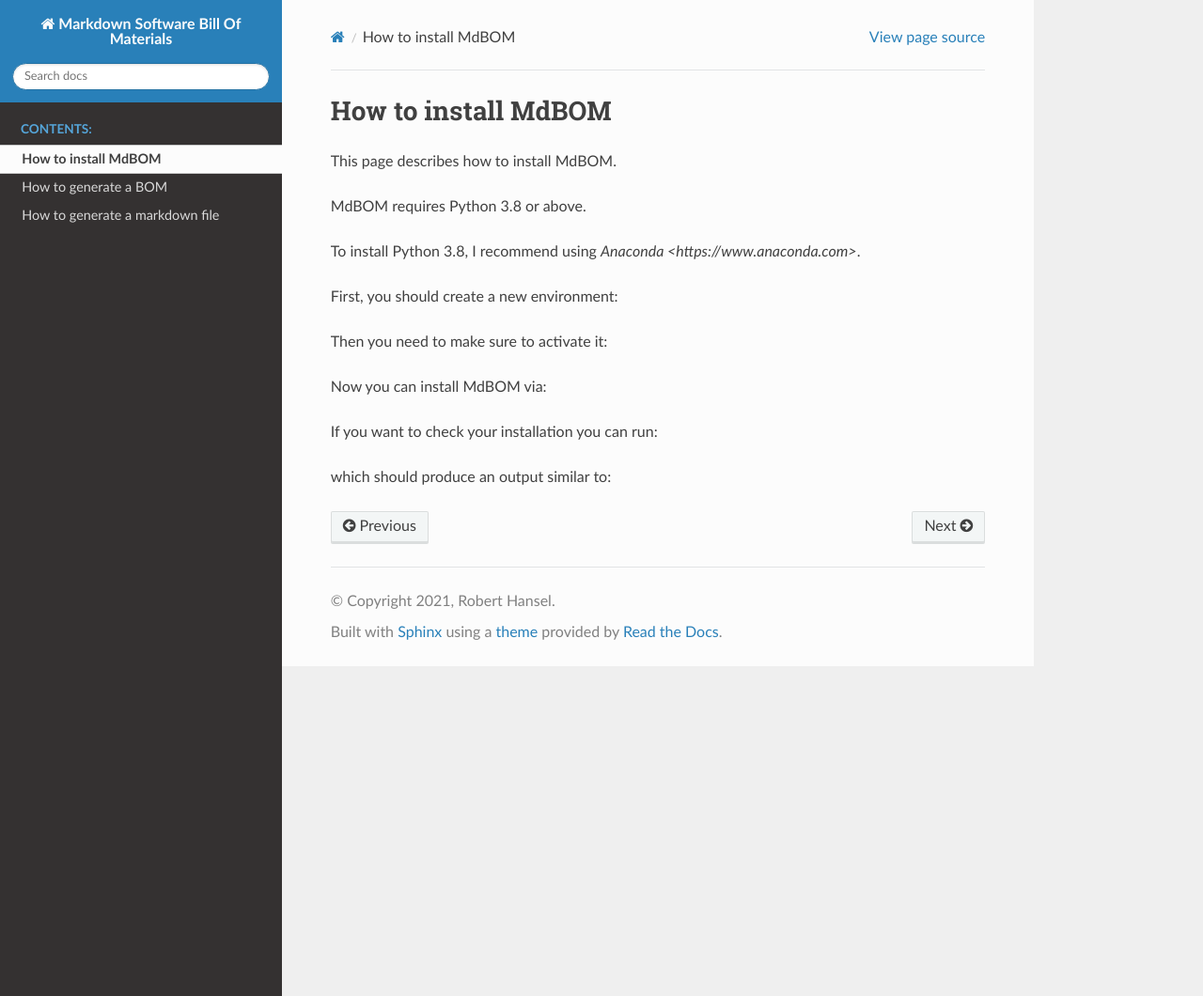
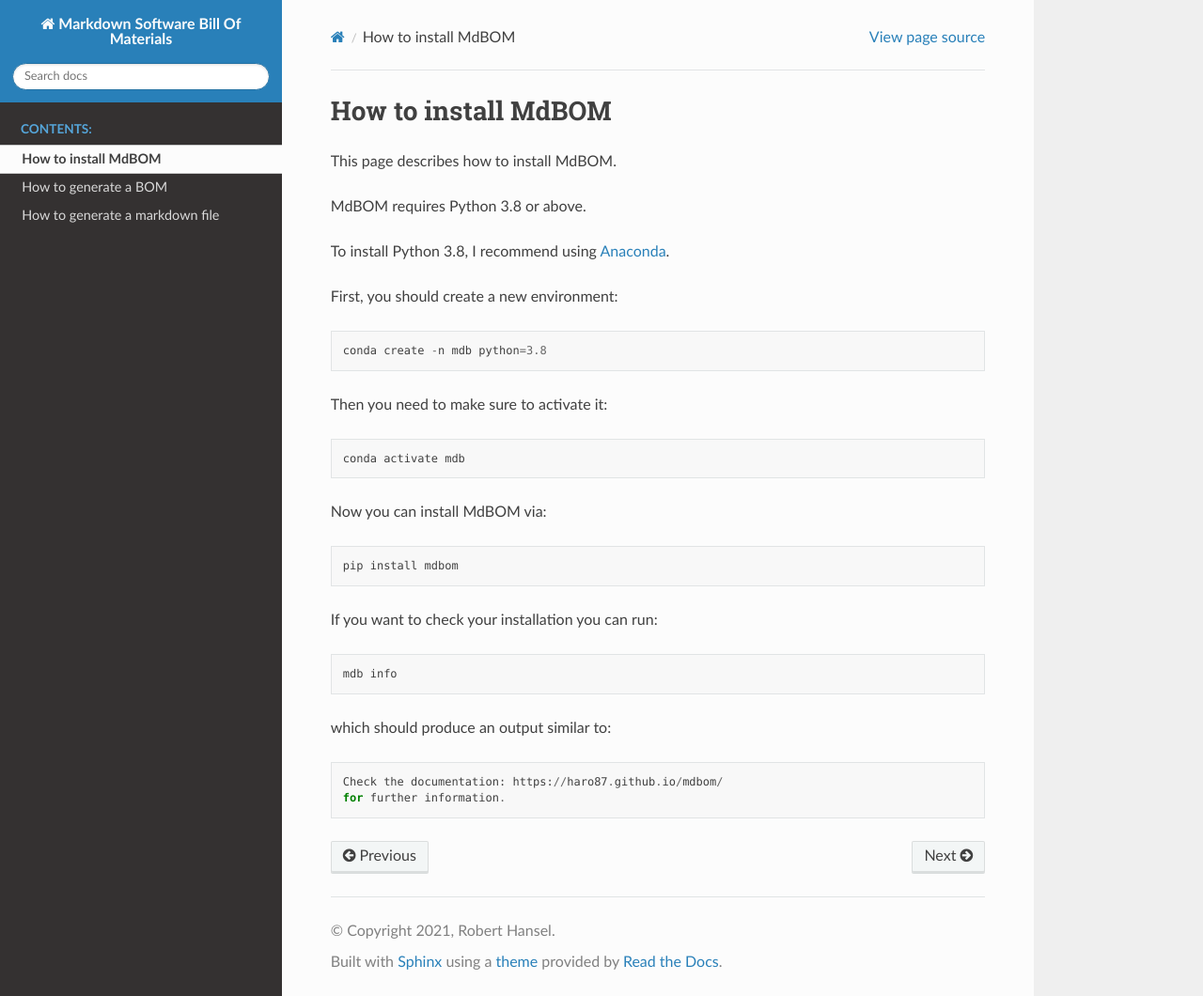
Before and after one commit to HaRo87/mdbom, a Sphinx documentation site: the page built from docs/source/usage/installation.rst, in a window 1280 px wide and 1060 px high. Shown: the whole window at 94% size. Built offline with Sphinx 7.4.7 and the Read the Docs theme 2.0.0, drawn with Linux system fonts in a browser that asks for light colours.

Commit message:
fixing documentation

```diff
--- a/docs/source/usage/bom.rst
+++ b/docs/source/usage/bom.rst
@@ -6,14 +6,12 @@ You can use a tool like `cyclonedx-bom <https://pypi.org/project/cyclonedx-bom/>
 
 .. important:: Do not install this tool inside the same environment.
 
-After successfully installing it, you need to run:
+After successfully installing it, you need to run::
 
-.. code-block::
     pip freeze > requirements.txt
 
-Then, you can generate a BOM via:
+Then, you can generate a BOM via::
 
-.. code-block::
     cyclonedx-py -o bom.json -j
 
 MdBOM can work with the generated BOM.
--- a/docs/source/usage/generate.rst
+++ b/docs/source/usage/generate.rst
@@ -7,10 +7,9 @@ You can have a look at the `examples <https://github.com/HaRo87/mdbom/tree/devel
 provided by the MdBOM project.
 
 Once you have a template and a BOM you should be able to generate
-a markdown file via:
+a markdown file via::
 
-.. code-block::
     mdb generate --input bom.json --output 3rd-party.md --template template.md.jinja
 
 This will take the "bom.json" file as input, collect all relevant information and
-use the "template.md.jinja" template to generate the "3rd-party.md" file.0
+use the "template.md.jinja" template to generate the "3rd-party.md" file.
--- a/docs/source/usage/installation.rst
+++ b/docs/source/usage/installation.rst
@@ -6,30 +6,25 @@ This page describes how to install MdBOM.
 
 MdBOM requires Python 3.8 or above.
 
-To install Python 3.8, I recommend using `Anaconda <https://www.anaconda.com>`.
+To install Python 3.8, I recommend using `Anaconda <https://www.anaconda.com>`_.
 
-First, you should create a new environment:
+First, you should create a new environment::
 
-.. code-block::
     conda create -n mdb python=3.8
 
-Then you need to make sure to activate it:
+Then you need to make sure to activate it::
 
-.. code-block::
     conda activate mdb
 
-Now you can install MdBOM via:
+Now you can install MdBOM via::
 
-.. code-block::
     pip install mdbom
 
-If you want to check your installation you can run:
+If you want to check your installation you can run::
 
-.. code-block::
     mdb info
 
-which should produce an output similar to:
+which should produce an output similar to::
 
-.. code-block::
     Check the documentation: https://haro87.github.io/mdbom/
     for further information.
```
